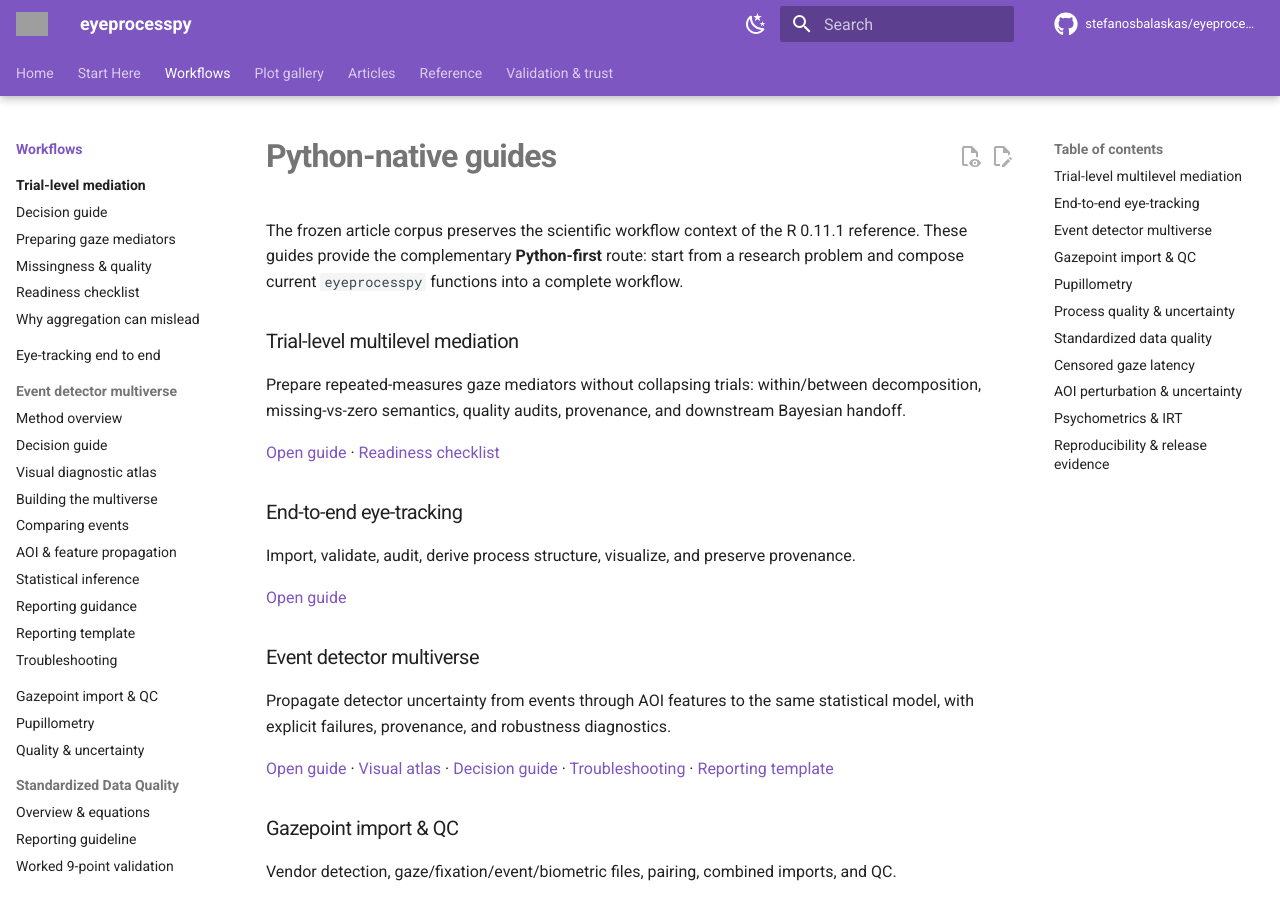
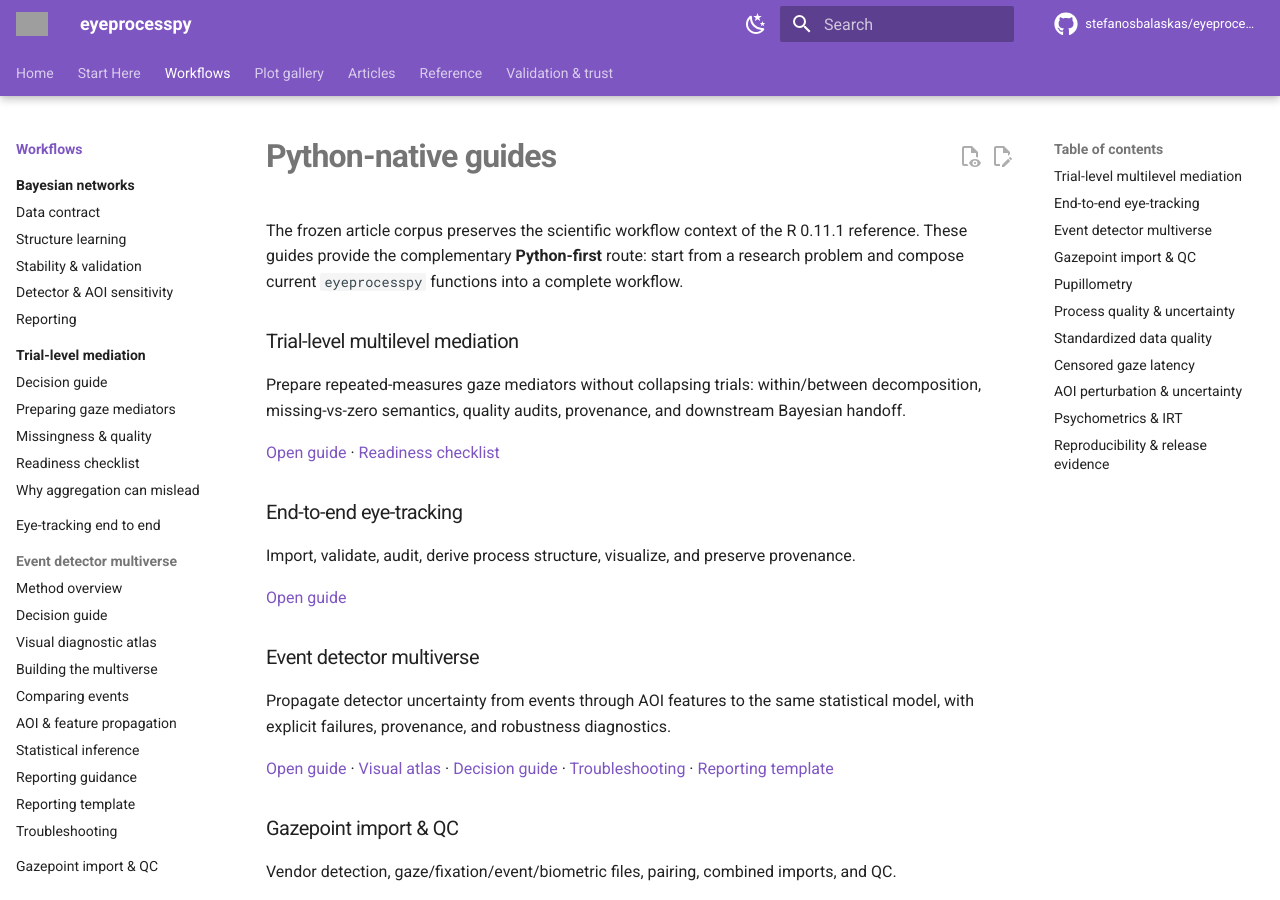
Before and after one commit to stefanosbalaskas/eyeprocesspy, an MkDocs documentation site: the page built from docs/guides/index.md, in a window 1280 px wide and 900 px high. Built offline with MkDocs 1.6.1 and Material for MkDocs 9.7.7, drawn with Linux system fonts in a browser that asks for light colours; comment, search, counter and statistics services are not loaded; some of the changed lines change nothing that is shown; grey boxes are pictures that could not be loaded.

Commit message:
Add Bayesian network guides and API to site navigation

```diff
--- a/mkdocs.yml
+++ b/mkdocs.yml
@@ -21,6 +21,13 @@
       - FAQ: faq.md
   - Workflows:
       - Scientific guide map: guides/index.md
+      - Bayesian networks:
+          - Overview: guides/bayesian-networks/index.md
+          - Data contract: guides/bayesian-networks/data-contract.md
+          - Structure learning: guides/bayesian-networks/structure-learning.md
+          - Stability & validation: guides/bayesian-networks/stability-validation.md
+          - Detector & AOI sensitivity: guides/bayesian-networks/sensitivity.md
+          - Reporting: guides/bayesian-networks/reporting.md
       - Trial-level mediation:
           - Overview: guides/multilevel-mediation/index.md
           - Decision guide: guides/multilevel-mediation/decision-guide.md
@@ -89,6 +96,8 @@
           - AOI reporting bundle: examples/aoi-reporting-bundle.md
           - AOI failure clinic: examples/aoi-perturbation-failure-clinic.md
           - Sample-level AOI sensitivity: examples/sample-level-aoi-sensitivity.md
+          - Multimodal Bayesian network: examples/bayesian-network-multimodal.md
+          - Bayesian-network sensitivity: examples/bayesian-network-sensitivity.md
   - Plot gallery: gallery.md
   - Articles:
       - 88-workflow library: articles/index.md
@@ -102,6 +111,7 @@
       - Gaze-survival API: reference/gaze-survival.md
       - AOI perturbation API: reference/aoi-perturbation.md
       - Data Quality API: reference/data-quality.md
+      - Bayesian-network API: reference/bayesian-networks.md
   - Validation & trust:
       - Parity & validation: parity-and-validation.md
       - Release & reproducibility: release-and-reproducibility.md
```
